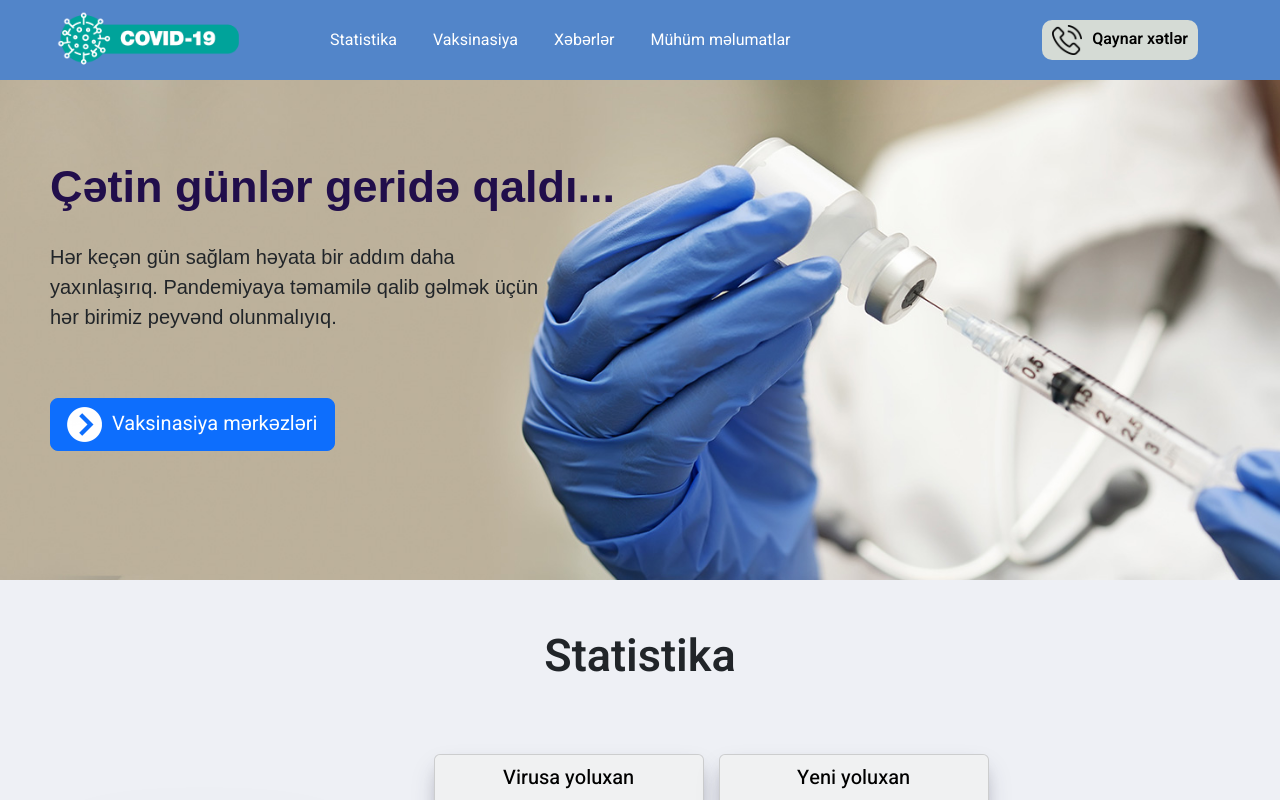
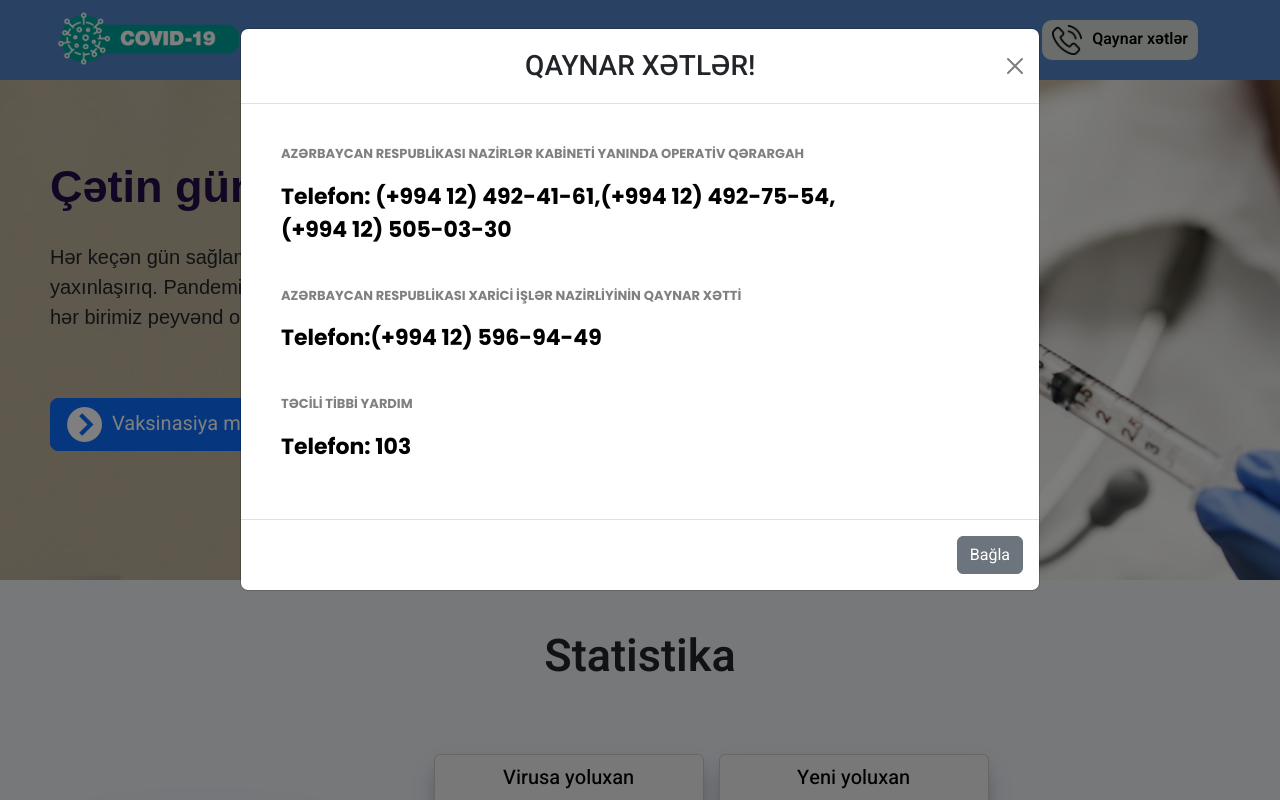
Before and after one commit to osmanbeshirov/covidInfo_project, a React (Create React App) app in the folder covid_info/: page / in a window 1280 px wide. Both pictures are taken after a click on the link "Qaynar xətlər". Shown: the top 800 px of the page. Built offline with nearby package versions, Linux system fonts and the light colour scheme; a web font is replaced by a local one.

Commit message:
modal card almost done

```diff
--- a/covid_info/public/index.html
+++ b/covid_info/public/index.html
@@ -42,6 +42,15 @@
       To create a production bundle, use `npm run build` or `yarn build`.
     -->
   <script src="https://cdn.jsdelivr.net/npm/bootstrap@5.2.0-beta1/dist/js/bootstrap.bundle.min.js"></script>
+  <script src="https://code.jquery.com/jquery-3.2.1.slim.min.js"
+    integrity="sha384-KJ3o2DKtIkvYIK3UENzmM7KCkRr/rE9/Qpg6aAZGJwFDMVNA/GpGFF93hXpG5KkN"
+    crossorigin="anonymous"></script>
+  <script src="https://cdnjs.cloudflare.com/ajax/libs/popper.js/1.12.3/umd/popper.min.js"
+    integrity="sha384-vFJXuSJphROIrBnz7yo7oB41mKfc8JzQZiCq4NCceLEaO4IHwicKwpJf9c9IpFgh"
+    crossorigin="anonymous"></script>
+  <script src="https://maxcdn.bootstrapcdn.com/bootstrap/4.0.0-beta.2/js/bootstrap.min.js"
+    integrity="sha384-alpBpkh1PFOepccYVYDB4do5UnbKysX5WZXm3XxPqe5iKTfUKjNkCk9SaVuEZflJ"
+    crossorigin="anonymous"></script>
 </body>
 
 </html>
--- a/covid_info/src/App.js
+++ b/covid_info/src/App.js
@@ -16,8 +16,6 @@ function App() {
       <Vaccination header = 'Vaksinasiya mərkəzləri'/>
 
 
-
-
     </React.Fragment>
   );
 }
--- a/covid_info/src/Component/Navbar/Navbar.js
+++ b/covid_info/src/Component/Navbar/Navbar.js
@@ -19,7 +19,7 @@ class Navbar extends Component {
                     <div class="container-fluid">
                         <div class="collapse navbar-collapse" >
                             <a class="navbar-brand" href="#">
-                                <img src={emblem} width='200'/>
+                                <img src={emblem} width='200' />
                             </a>
                             <ul class="navbar-nav me-auto mb-2 mb-lg-0">
                                 <li class="nav-item">
@@ -35,12 +35,51 @@ class Navbar extends Component {
                                     <a class="nav-link" href='#'>Mühüm məlumatlar</a>
                                 </li>
                             </ul>
-                            <div className='rightSection'>
+                            <div className='rightSection' data-toggle='modal' data-target='#modal'>
                                 <a href='#'>
                                     <img src={call2} width='30'></img>
                                     <span className='phones'>Qaynar xətlər</span>
                                 </a>
                             </div>
+
+                            <div className='modal' id='modal'>
+                                <div className='modal-dialog modal-lg'>
+                                    <div class="modal-content">
+                                        <div class="modal-header">
+                                            <h3 class="modal-title">QAYNAR XƏTLƏR!</h3>
+                                            <button type="button" class="btn-close" aria-label="Close" data-bs-dismiss="modal"></button>
+                                        </div>
+                                        <div class="modal-body">
+                                            <div>
+                                                <p className='consept-title'>AZƏRBAYCAN RESPUBLİKASI NAZİRLƏR KABİNETİ YANINDA OPERATİV QƏRARGAH</p>
+                                                <p className='consept-context'>
+                                                    <a href='#'>Telefon: (+994 12) 492-41-61,</a>
+                                                    <a href='#'>(+994 12) 492-75-54,</a>  <br></br>
+                                                    <a href='#'>(+994 12) 505-03-30</a> </p>
+                                            </div>
+                                            <div>
+                                                <p className='consept-title'>AZƏRBAYCAN RESPUBLİKASI XARİCİ İŞLƏR NAZİRLİYİNİN QAYNAR XƏTTİ</p>
+                                                <p className='consept-context'> <a href='#'>Telefon:(+994 12) 596-94-49</a> </p>
+
+                                            </div>
+
+                                            <div>
+                                                <p className='consept-title'>TƏCİLİ TİBBİ YARDIM</p>
+                                                <p className='consept-context'> <a href='#'>Telefon: 103</a></p>
+                                            </div>
+
+                                        </div>
+                                        <div class="modal-footer">
+                                            <button type="button" class="btn btn-secondary" data-bs-dismiss="modal">Bağla</button>
+                                        </div>
+                                    </div>
+                                </div>
+                            </div>
+
+
+
+
+
                         </div>
                     </div>
                 </nav>
--- a/covid_info/src/Component/Navbar/navbar_style.css
+++ b/covid_info/src/Component/Navbar/navbar_style.css
@@ -1,3 +1,5 @@
+@import url('https://fonts.googleapis.com/css2?family=Poppins:ital,wght@0,100;0,200;0,300;0,400;0,500;0,600;0,700;0,800;0,900;1,100;1,200;1,300;1,400;1,500;1,600;1,700;1,800;1,900&display=swap');
+
 nav {
     /* background-color: #00A7CC; */
     background-color: #1158b5b9;
@@ -59,3 +61,40 @@ nav {
     background-color: rgb(255, 249, 249);
 
 }
+
+.modal-title {
+    margin-left: 35%;
+}
+
+.modal-body {
+    padding: 40px;
+}
+
+.modal-body div:nth-child(1){
+    margin-bottom: 40px;
+}
+
+.modal-body div:nth-child(2){
+    margin-bottom: 40px;
+}
+
+
+.modal-body .consept-title {
+    font-size: 13px;
+    font-weight: 700;
+    font-family: 'Poppins', sans-serif;
+    color: grey;
+}
+
+.modal-body .consept-context a{
+    font-size: 22px;
+    font-weight: 700;
+    font-family: 'Poppins', sans-serif;
+    transition: 700ms;
+    text-decoration: none;
+    color: black;
+}
+
+.consept-context a:hover{
+    color: red;
+}
--- a/covid_info/src/Component/Vaccination/Vaccination.js
+++ b/covid_info/src/Component/Vaccination/Vaccination.js
@@ -33,17 +33,17 @@ class Vaccination extends Component {
                                 </tr>
                                 <tr>
                                     <th scope="row">2</th>
-                                    <td>Jacob</td>
-                                    <td>Thornton</td>
-                                    <td>@fat</td>
-                                    <td>@mdo</td>
+                                    <td>Bakı sağlamlıq mərkəzi (Pfizer)</td>
+                                    <td>Özəl</td>
+                                    <td>Bakı, Azadlıq 112</td>
+                                    <td>(+99412) 440-00-57</td>
                                 </tr>
                                 <tr>
                                     <th scope="row">3</th>
-                                    <td scop="row">Larry the Bird</td>
-                                    <td>@twitter</td>
-                                    <td>@fat</td>
-                                    <td>@mdo</td>
+                                    <td scop="row">Bakı mərkəzi klinika (Pfizer)</td>
+                                    <td>Özəl</td>
+                                    <td>Səbail rayonu, Zərifə Əliyeva küç. 5</td>
+                                    <td>(+99412) 492-10-92</td>
                                 </tr>
                                 <tr>
                                     <th scope="row">4</th>
```
